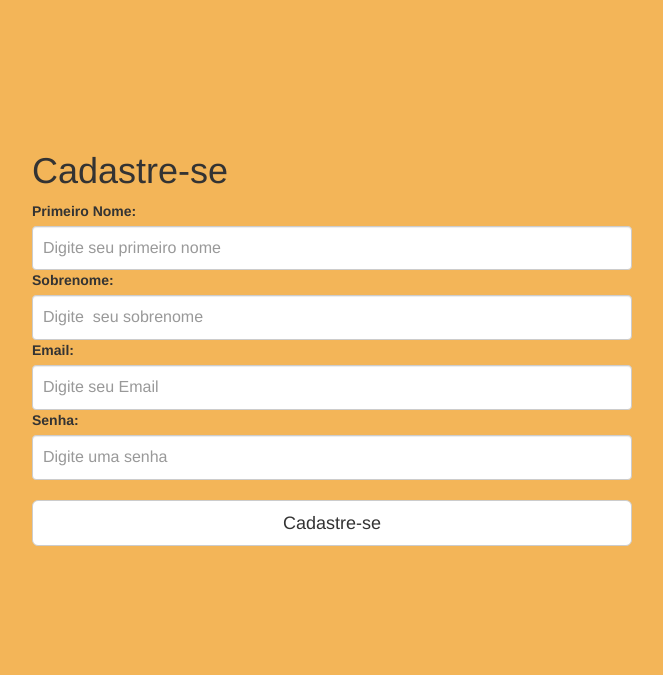
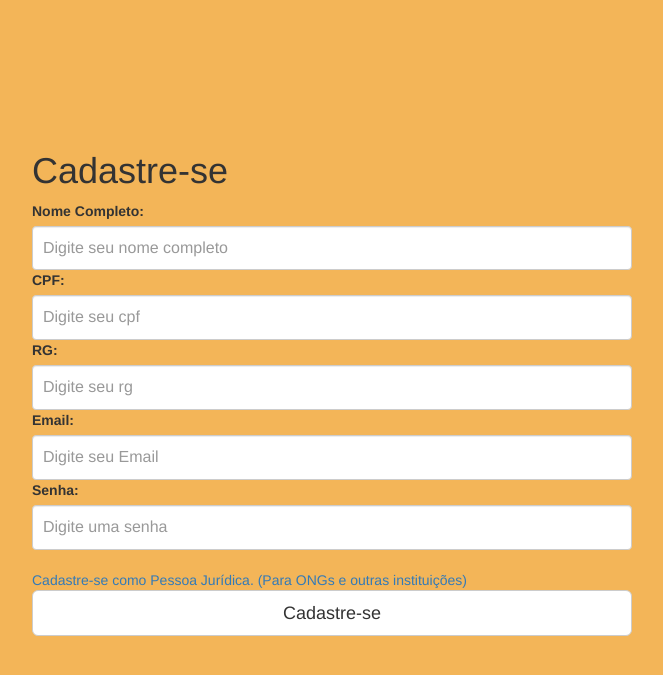
Before and after one commit to DanylloCarlos/projectENGSOFT, a PHP site: page /signUp.php in a window 1280 px wide. Shown: the top 675 px of the page, without its empty margins (308-971 px from the left). Run offline with PHP 8.4, Linux system fonts and the light colour scheme.

```diff
--- a/signUp.php
+++ b/signUp.php
@@ -19,21 +19,24 @@ and open the template in the editor.
 
   <body>
     <div class="container">
-                <form class="form-signUp" >
+                <form class="form-signUp" name="cadastroPessoaFisica" action="cadastroPF.php" method="post">
                     <h1 class="form-signUp-heading">Cadastre-se</h1>
-                        <label> Primeiro Nome:</label>
-                        <input type="text" class="form-control" name="firstname" placeholder="Digite seu primeiro nome" required>
-
-                        <label> Sobrenome:</label>
-                        <input type="text" class="form-control" name="surname" placeholder="Digite  seu sobrenome" required>
-
+                        <label> Nome Completo:</label>
+                        <!-- O campo name será usado como identificador de cada campo de entrada. E será
+                             recebido por um variável por meio do $_POST['aqui o nome do identificador']-->
+                        <input type="text" class="form-control" name="nome" placeholder="Digite seu nome completo" required>
+                        <label> CPF:</label>
+                        <input type="number" class="form-control" name="cpf" placeholder="Digite seu cpf" required>
+                        <label> RG:</label>
+                        <input type="number" class="form-control" name="rg" placeholder="Digite seu rg" required>
                         <label> Email:</label>
                         <input type="email" class="form-control" name="email" placeholder="Digite seu Email" required>
-
                         <label> Senha:</label>
-                        <input type="password" class="form-control" name="password" placeholder="Digite uma senha" required>
+                        <input type="password" class="form-control" name="senha" placeholder="Digite uma senha" required>
 
                         </br>
+                        <a href="signUpEmp.php">Cadastre-se como Pessoa Jurídica. (Para ONGs e outras instituições)</a>
+
                         <button class="btn btn-lg btn-default btn-block" type="submit">Cadastre-se</button>
                 </form><!-- form-signUp -->
     </div> <!-- /container -->
```
Also changed, not shown: signUpEmp.php (+7 -8 lines).
